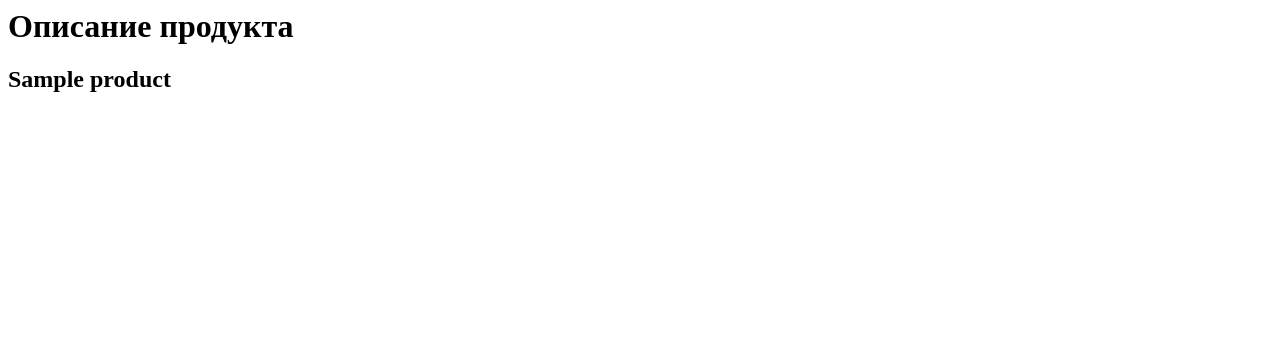
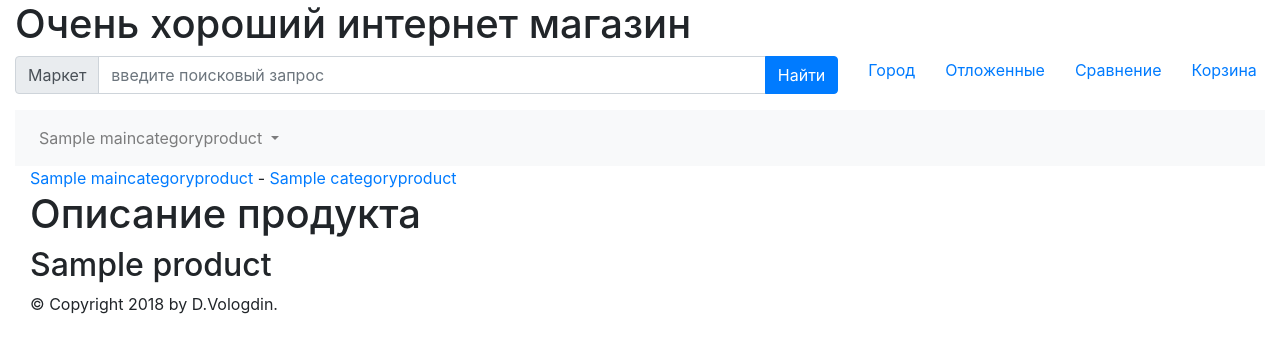
Before and after one commit to ds-vologdin/market_from_django, a Django app: page /catalog/1/ in a window 1280 px wide. Shown: the top 353 px of the page. Run offline with Django 3.2, Linux system fonts and the light colour scheme; tables that the repository leaves empty hold one stand-in row (values such as "Sample post"); parts of the project's set-up code (start-up, migrations or seed data) failed here and were passed over; some libraries are stand-ins or nearby versions.

Commit message:
Добавил базовый шаблон с выводом категорий продуктов

```diff
--- /dev/null
+++ b/catalog/templates/catalog/base.html
@@ -0,0 +1,100 @@
+<!DOCTYPE html>
+<html lang="ru">
+<head>
+  {% block head %}
+  <!-- Required meta tags -->
+  <meta charset="utf-8">
+  <meta name="viewport" content="width=device-width, initial-scale=1, shrink-to-fit=no">
+
+  <!-- Bootstrap CSS -->
+  <link rel="stylesheet" href="https://stackpath.bootstrapcdn.com/bootstrap/4.1.1/css/bootstrap.min.css" integrity="sha384-WskhaSGFgHYWDcbwN70/dfYBj47jz9qbsMId/iRN3ewGhXQFZCSftd1LZCfmhktB" crossorigin="anonymous">
+
+  <title>{% block title %}Крутой интернет магазин{% endblock %}</title>
+  {% endblock %}
+</head>
+<body>
+  <div class="container-fluid">
+    <h1>Очень хороший интернет магазин</h1>
+    <div class="row">
+      <div class="col-8">
+        <form>
+          <div class="form-group">
+            <div class="input-group">
+              <div class="input-group-prepend">
+                <span class="input-group-text" id="basic-addon1">Маркет</span>
+              </div>
+              <input type="text" class="form-control" id="inputSearch" placeholder="введите поисковый запрос">
+              <div class="input-group-append">
+                <button type="submit" class="btn btn-primary">Найти</button>
+              </div>
+            </div>
+          </div>
+        </form>
+      </div>
+      <div class="col-4 d-flex">
+        <div class="row">
+          <div class="col">
+            <a href="#" class="align-text-top">Город</a>
+          </div>
+          <div class="col">
+            <a href="#" class="align-text-top">Отложенные</a>
+          </div>
+          <div class="col">
+            <a href="#" class="align-text-top">Сравнение</a>
+          </div>
+          <div class="col">
+            <a href="#" class="align-text-top">Корзина</a>
+          </div>
+        </div>
+      </div>
+    </div>
+
+    <nav class="navbar navbar-expand-lg navbar-light bg-light">
+      <div class="collapse navbar-collapse" id="navbarSupportedContent">
+        <ul class="navbar-nav mr-auto">
+          {% for category in categorys %}
+            {% if main_category_product %}
+              {% if main_category_product.id == category.main.id %}
+              <li class="nav-item dropdown active">
+              {% else %}
+              <li class="nav-item dropdown">
+              {% endif %}
+            {% else %}
+              <li class="nav-item dropdown">
+            {% endif %}
+              <a class="nav-link dropdown-toggle" href="/main_category/{{ category.main }}/" id="navbarDropdown" role="button" data-toggle="dropdown" aria-haspopup="true" aria-expanded="false">
+                {{ category.main.name }}
+              </a>
+              <div class="dropdown-menu" aria-labelledby="navbarDropdown">
+                {% for sub_category in category.sub %}
+                  {% if category_product %}
+                    {% if category_product.id == sub_category.id %}
+                      <a class="dropdown-item active" href="/category/{{ sub_category.id }}/">{{ sub_category.name }}</a>
+                    {% else %}
+                      <a class="dropdown-item" href="/category/{{ sub_category.id }}/">{{ sub_category.name }}</a>
+                    {% endif %}
+                  {% else %}
+                    <a class="dropdown-item" href="/category/{{ sub_category.id }}/">{{ sub_category.name }}</a>
+                  {% endif %}
+                {% endfor %}
+              </div>
+            </li>
+          {% endfor %}
+        </ul>
+      </div>
+    </nav>
+
+    <div id="content" class="container-fluid">{% block content %}{% endblock %}</div>
+    <div id="footer" class="container-fluid">
+      {% block footer %}
+      &copy; Copyright 2018 by D.Vologdin</a>.
+      {% endblock %}
+    </div>
+  </div>
+  <!-- Optional JavaScript -->
+  <!-- jQuery first, then Popper.js, then Bootstrap JS -->
+  <script src="https://code.jquery.com/jquery-3.3.1.slim.min.js" integrity="sha384-q8i/X+965DzO0rT7abK41JStQIAqVgRVzpbzo5smXKp4YfRvH+8abtTE1Pi6jizo" crossorigin="anonymous"></script>
+  <script src="https://cdnjs.cloudflare.com/ajax/libs/popper.js/1.14.3/umd/popper.min.js" integrity="sha384-ZMP7rVo3mIykV+2+9J3UJ46jBk0WLaUAdn689aCwoqbBJiSnjAK/l8WvCWPIPm49" crossorigin="anonymous"></script>
+  <script src="https://stackpath.bootstrapcdn.com/bootstrap/4.1.1/js/bootstrap.min.js" integrity="sha384-smHYKdLADwkXOn1EmN1qk/HfnUcbVRZyYmZ4qpPea6sjB/pTJ0euyQp0Mk8ck+5T" crossorigin="anonymous"></script>
+</body>
+</html>
--- a/catalog/templates/catalog/detail.html
+++ b/catalog/templates/catalog/detail.html
@@ -1,4 +1,9 @@
+{% extends "catalog/base.html" %}
+
+{% block content %}
+<a href="/main_category/{{ product.category.main_category_id }}/">{{ product.category.main_category.name }}</a> - <a href="/category/{{ product.category_id }}/">{{ product.category.name }}</a>
 <h1>Описание продукта</h1>
 <h2>{{ product.name }}</h2>
 
 {% if error_message %}<p><strong>{{ error_message }}</strong></p>{% endif %}
+{% endblock content %}
--- a/catalog/templates/catalog/index.html
+++ b/catalog/templates/catalog/index.html
@@ -1,3 +1,6 @@
+{% extends "catalog/base.html" %}
+
+{% block content %}
 {% if product_list %}
     <ul>
     {% for product in product_list %}
@@ -9,3 +12,4 @@
 {% else %}
     <p>No products are available.</p>
 {% endif %}
+{% endblock content %}
--- a/catalog/views.py
+++ b/catalog/views.py
@@ -1,6 +1,21 @@
 from django.views import generic
 
-from .models import Product
+from .models import Product, MainCategoryProduct, CategoryProduct
+
+
+def get_categorys():
+    # TODO: Подумать над кешированием этих запросов
+    main_categorys = MainCategoryProduct.objects.all()
+    categorys = [
+        {
+            'main': main_category,
+            'sub': CategoryProduct.objects.filter(
+                main_category_id__exact=main_category.id
+            ),
+        }
+        for main_category in main_categorys
+    ]
+    return categorys
 
 
 # Create your views here.
@@ -11,7 +26,21 @@ class IndexView(generic.ListView):
     def get_queryset(self):
         return Product.objects.all().order_by('-rating', 'cost')[:5]
 
+    def get_context_data(self, **kwargs):
+        context = super(IndexView, self).get_context_data(**kwargs)
+        context.update({
+            'categorys': get_categorys(),
+        })
+        return context
+
 
 class DetailView(generic.DetailView):
     model = Product
     template_name = 'catalog/detail.html'
+
+    def get_context_data(self, **kwargs):
+        context = super(DetailView, self).get_context_data(**kwargs)
+        context.update({
+            'categorys': get_categorys(),
+        })
+        return context
```
